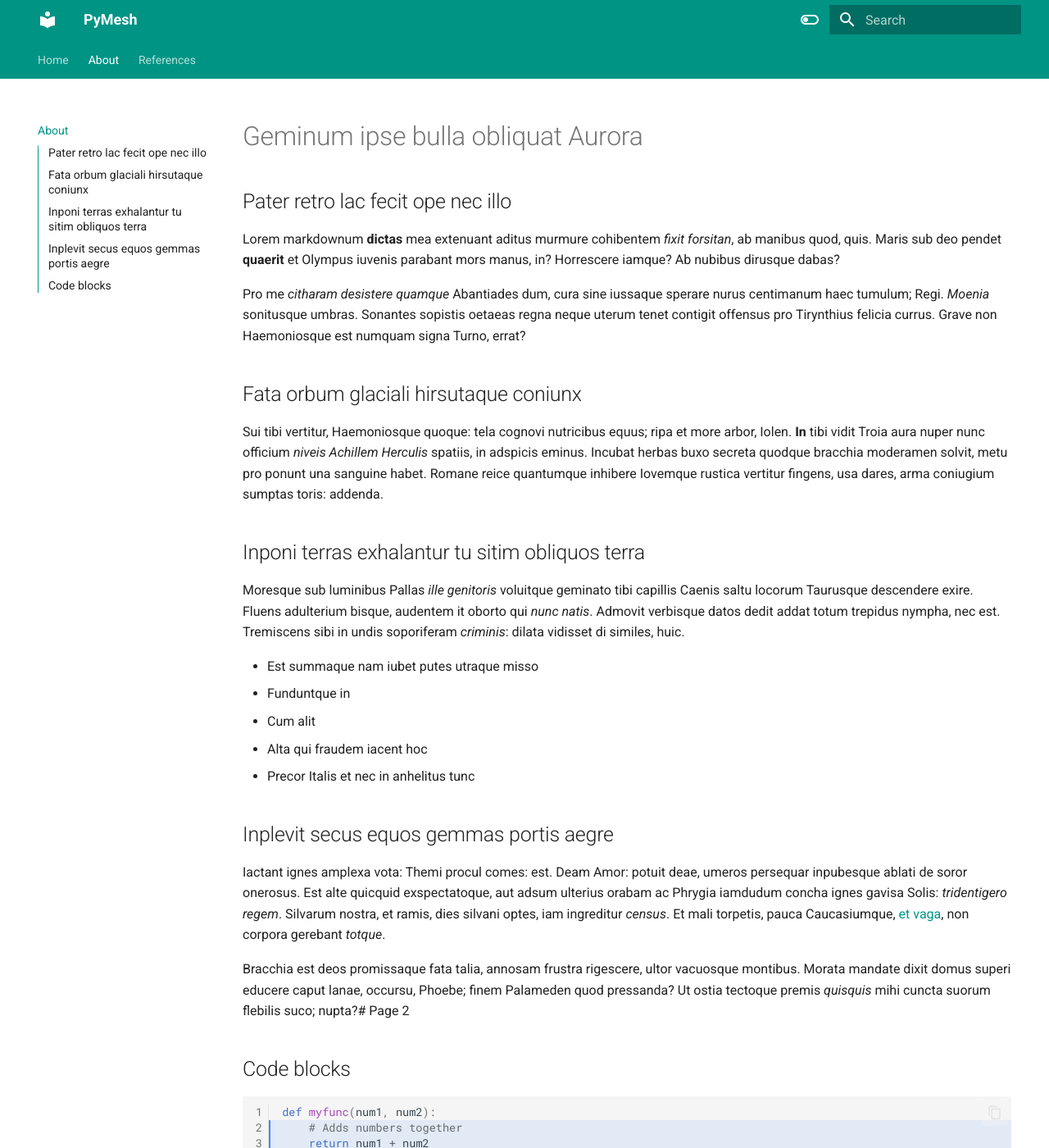
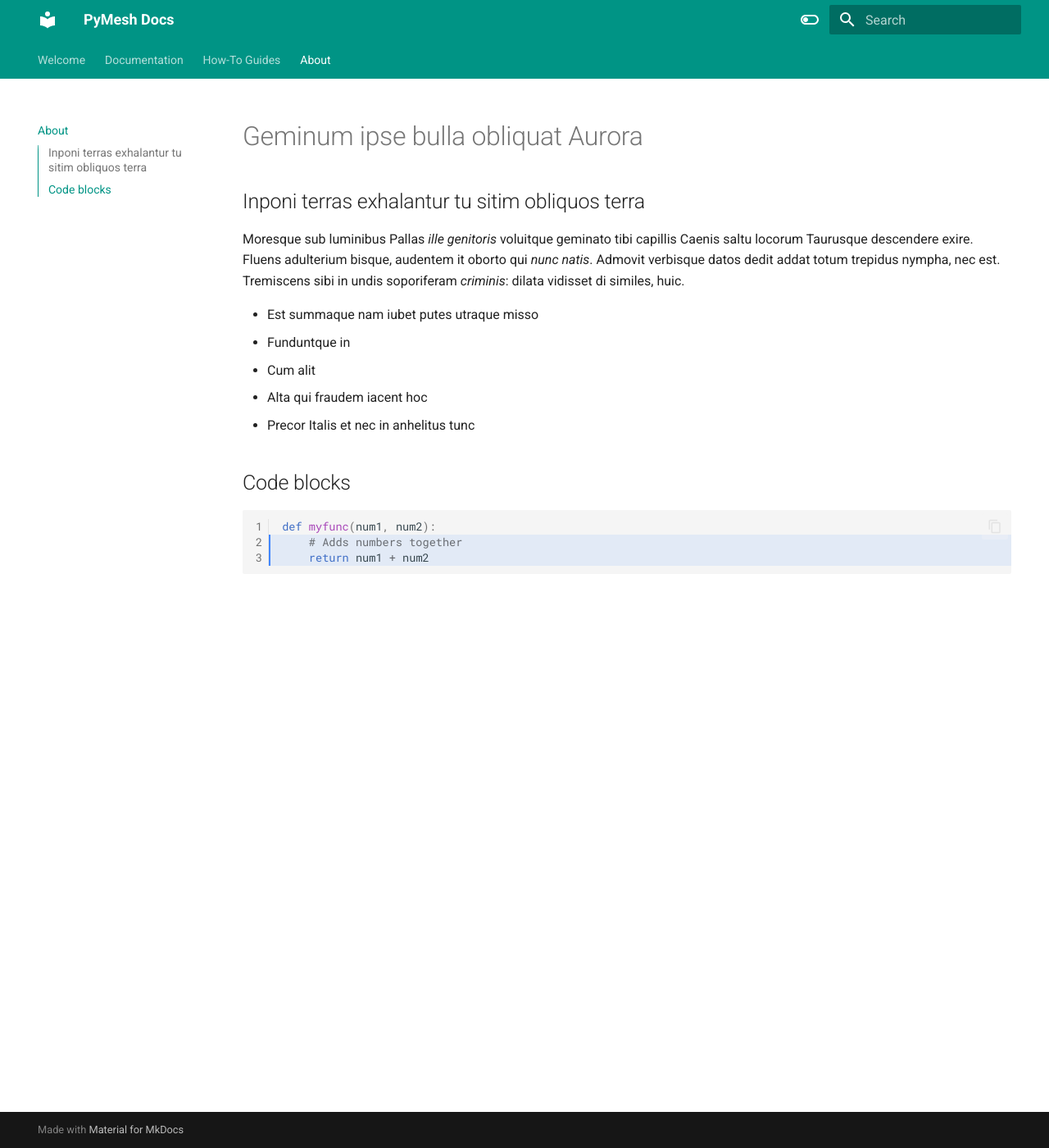
Before and after one commit to tviuff/pymesh, an MkDocs documentation site: the page built from docs/about.md, in a window 1280 px wide and 1400 px high. Shown: the whole window at 82% size. Built offline with MkDocs 1.6.1 and Material for MkDocs 9.7.7, drawn with Linux system fonts in a browser that asks for light colours.

````diff
--- a/docs/about.md
+++ b/docs/about.md
@@ -1,24 +1,4 @@
 # Geminum ipse bulla obliquat Aurora
-
-## Pater retro lac fecit ope nec illo
-
-Lorem markdownum **dictas** mea extenuant aditus murmure cohibentem *fixit
-forsitan*, ab manibus quod, quis. Maris sub deo pendet **quaerit** et Olympus
-iuvenis parabant mors manus, in? Horrescere iamque? Ab nubibus dirusque dabas?
-
-Pro me *citharam desistere quamque* Abantiades dum, cura sine iussaque sperare
-nurus centimanum haec tumulum; Regi. *Moenia* sonitusque umbras. Sonantes
-sopistis oetaeas regna neque uterum tenet contigit offensus pro Tirynthius
-felicia currus. Grave non Haemoniosque est numquam signa Turno, errat?
-
-## Fata orbum glaciali hirsutaque coniunx
-
-Sui tibi vertitur, Haemoniosque quoque: tela cognovi nutricibus equus; ripa et
-more arbor, Iolen. **In** tibi vidit Troia aura nuper nunc officium *niveis
-Achillem Herculis* spatiis, in adspicis eminus. Incubat herbas buxo secreta
-quodque bracchia moderamen solvit, metu pro ponunt una sanguine habet. Romane
-reice quantumque inhibere Iovemque rustica vertitur fingens, usa dares, arma
-coniugium sumptas toris: addenda.
 
 ## Inponi terras exhalantur tu sitim obliquos terra
 
@@ -34,20 +14,6 @@
 - Alta qui fraudem iacent hoc
 - Precor Italis et nec in anhelitus tunc
 
-## Inplevit secus equos gemmas portis aegre
-
-Iactant ignes amplexa vota: Themi procul comes: est. Deam Amor: potuit deae,
-umeros persequar inpubesque ablati de soror onerosus. Est alte quicquid
-exspectatoque, aut adsum ulterius orabam ac Phrygia iamdudum concha ignes gavisa
-Solis: *tridentigero regem*. Silvarum nostra, et ramis, dies silvani optes, iam
-ingreditur *census*. Et mali torpetis, pauca Caucasiumque, [et
-vaga](http://nuncvidet.net/valensiustis.aspx), non corpora gerebant *totque*.
-
-Bracchia est deos promissaque fata talia, annosam frustra rigescere, ultor
-vacuosque montibus. Morata mandate dixit domus superi educere caput lanae,
-occursu, Phoebe; finem Palameden quod pressanda? Ut ostia tectoque premis
-*quisquis* mihi cuncta suorum flebilis suco; nupta?# Page 2
-
 ## Code blocks
 
 ``` py linenums="1" hl_lines="2 3"
--- a/mkdocs.yml
+++ b/mkdocs.yml
@@ -1,4 +1,4 @@
-site_name: PyMesh
+site_name: PyMesh Docs
 site_url: https://tviuff.github.io/pymesh
 theme:
   name: material
@@ -46,6 +46,7 @@
   - attr_list
 
 nav:
-  - Home: index.md
+  - Welcome: index.md
+  - Documentation: documentation.md
+  - How-To Guides: how-to-guides.md
   - About: about.md
-  - References: references.md
````
Also changed, not shown: docs/documentation.md (added, +21 -0 lines), docs/how-to-guides.md (added, +60 -0 lines), docs/index.md (+4 -14 lines), docs/references.md (deleted, +0 -5 lines).
